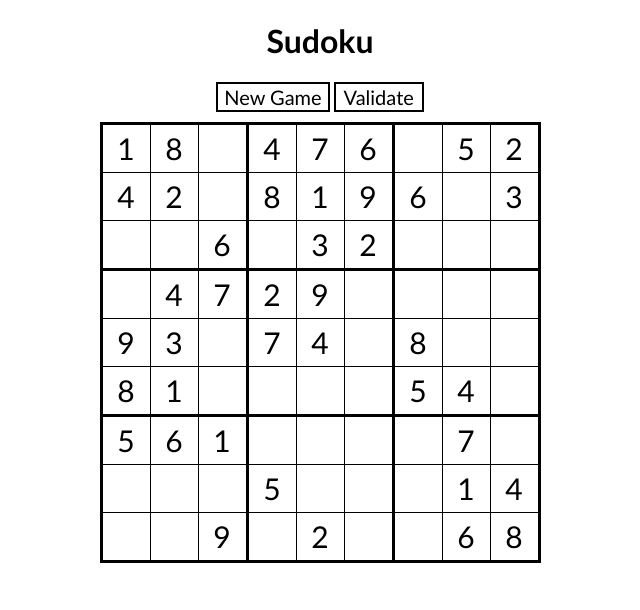
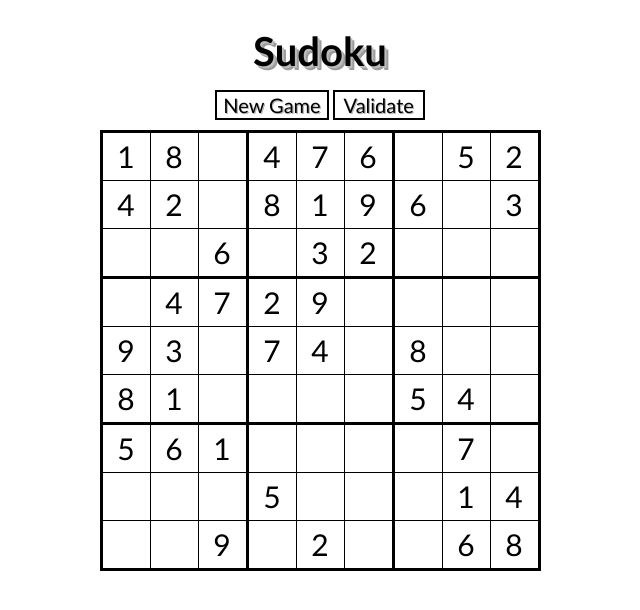
Before and after one commit to tlacerte/Sudoku---JS-HTML-CSS, a plain HTML site: page index.html in a window 1280 px wide. Shown: the whole page, without its empty margins (320-960 px from the left). Drawn offline with Linux system fonts and the light colour scheme.

Commit message:
text shadow

```diff
--- a/css/style.css
+++ b/css/style.css
@@ -4,6 +4,12 @@ body {
 
 h1 {
   text-align: center;
+  background: #FFFFFF;
+  text-shadow: 2px 2px 0 #bcbcbc, 4px 4px 0 #9c9c9c;
+  color: #000000;
+  background: #FFFFFF;
+  font-size: 40px;
+  margin-bottom: 15px;
 }
 
 #randomize, #validate {
@@ -15,6 +21,7 @@ h1 {
 	border: 2px solid black;
   margin: 0 auto;
   margin-bottom: 10px;
+  text-shadow: 1px 1px 0 #bcbcbc, 1px 1px 0 #9c9c9c;
 }
 
 #randomize:hover, #validate:hover {
@@ -23,7 +30,7 @@ h1 {
 }
 
 #validate {
-  width: 90px;
+  width: 92px;
 }
 
 section {
```
